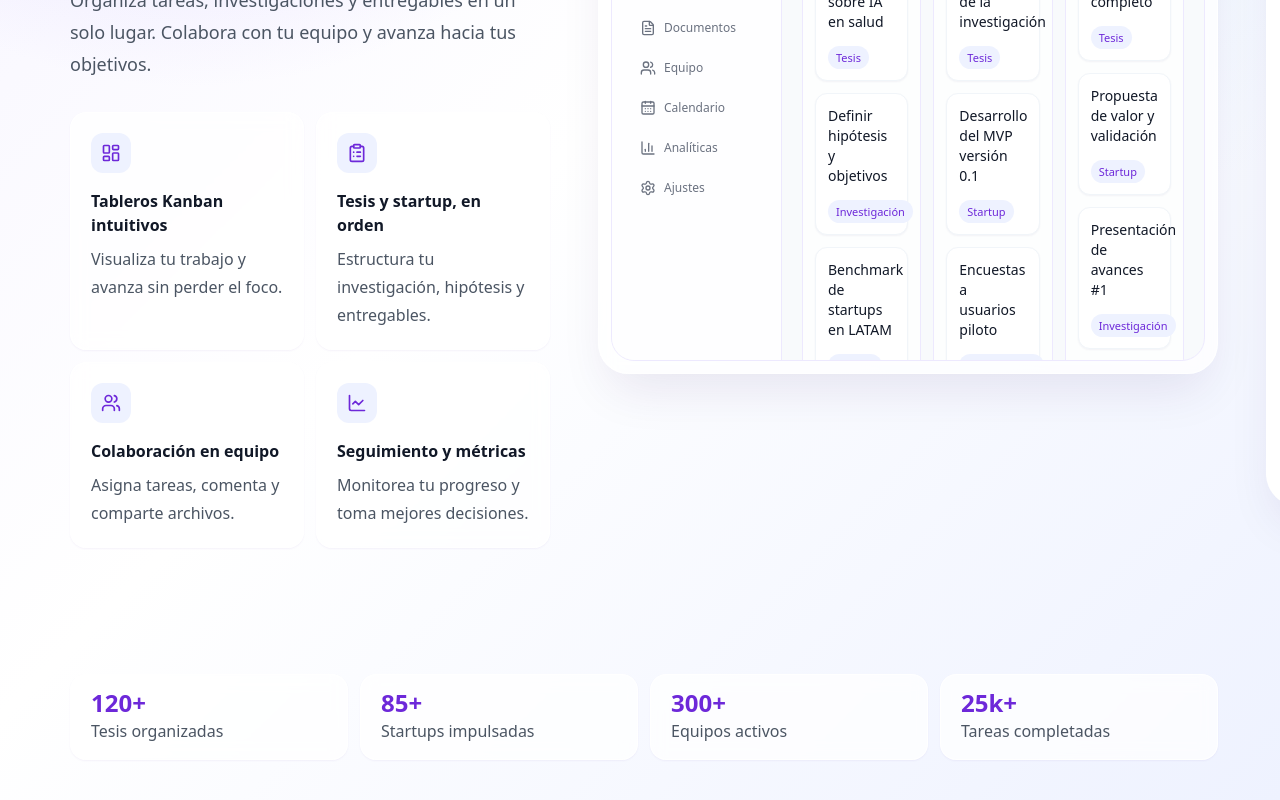
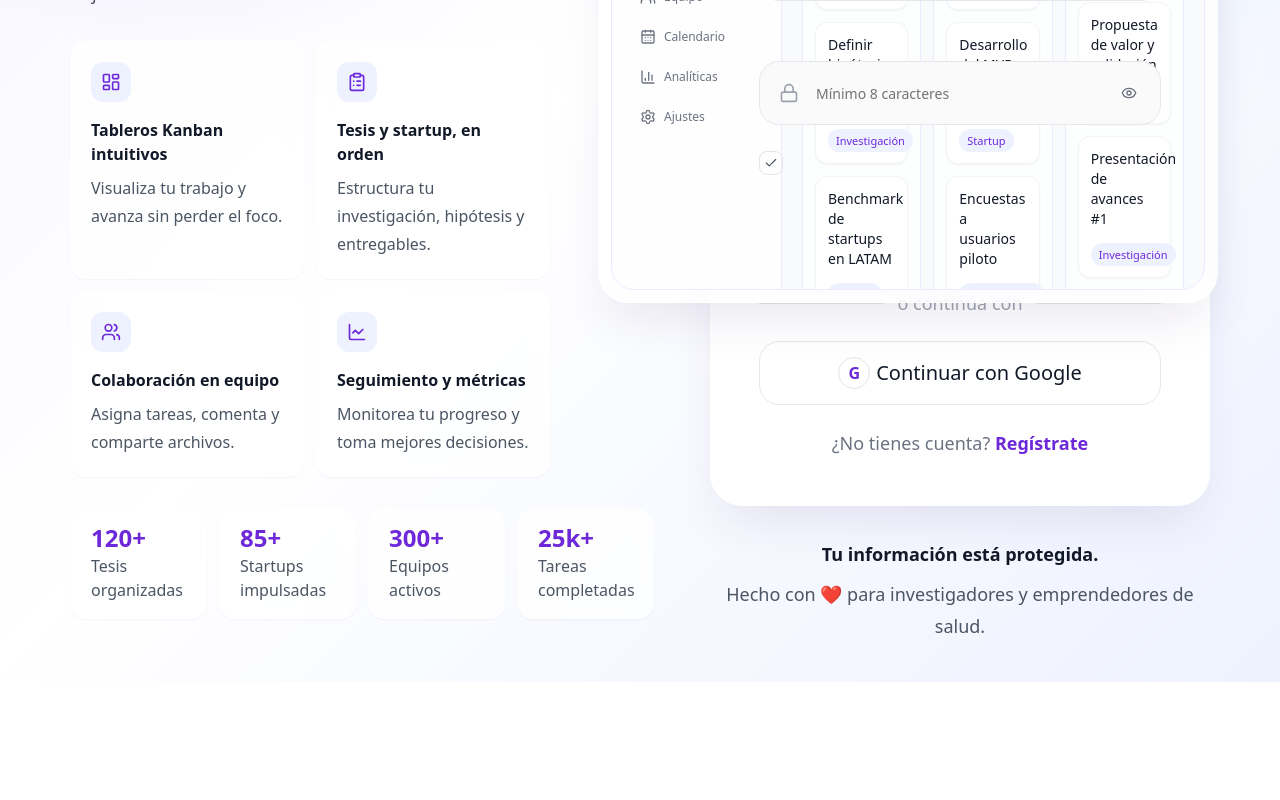
Before and after one commit to aleerosado/orquesta, a Next.js app: page /login in a window 1280 px wide. Shown: the part 540-1340 px from the top of the page. After the commit the page ends 1222 px from the top, so only its background shows below. Built offline with nearby package versions, Linux system fonts and the light colour scheme; no server answers.

Commit message:
rediseño del login

```diff
--- a/components/auth/AuthPage.tsx
+++ b/components/auth/AuthPage.tsx
@@ -53,12 +53,21 @@ export function AuthPage() {
         <div className="absolute inset-0 bg-[radial-gradient(circle_at_15%_9%,rgba(196,181,253,0.58)_0,transparent_31%),radial-gradient(circle_at_56%_22%,rgba(255,255,255,0.88)_0,transparent_32%),radial-gradient(circle_at_86%_14%,rgba(219,234,254,0.62)_0,transparent_34%),linear-gradient(135deg,#F5F3FF_0%,#FFFFFF_48%,#EEF2FF_100%)]" />
         <div className="absolute inset-x-0 top-0 h-40 bg-white/55 blur-3xl" />
 
-        <div className="relative mx-auto grid min-h-screen w-full max-w-[1880px] items-center gap-x-12 gap-y-8 px-5 py-10 sm:px-8 lg:px-14 xl:grid-cols-[480px_620px_500px] xl:grid-rows-[auto_auto] xl:px-[70px] 2xl:gap-x-16">
-          <HeroCopy />
-          <div className="hidden min-w-0 lg:block xl:self-center">
-            <KanbanPreview />
+        <div className="relative mx-auto grid min-h-screen w-full max-w-[1880px] items-center gap-x-14 gap-y-10 px-5 py-10 sm:px-8 lg:px-14 xl:grid-cols-[minmax(0,1120px)_500px] xl:px-[70px] 2xl:gap-x-20">
+          <div className="min-w-0">
+            <div className="grid items-center gap-x-12 gap-y-8 xl:grid-cols-[480px_620px]">
+              <HeroCopy />
+              <div className="hidden min-w-0 lg:block">
+                <KanbanPreview />
+              </div>
+            </div>
+            <div className="mt-8 grid gap-3 sm:grid-cols-2 xl:grid-cols-4">
+              {stats.map((stat) => (
+                <StatCard key={stat} label={stat} />
+              ))}
+            </div>
           </div>
-          <section className="flex justify-center xl:self-center">
+          <section className="flex justify-center">
             <div className="w-full max-w-[500px]">
               <LoginForm />
               <div className="mt-8 text-center text-lg leading-8 text-[#4B5563]">
@@ -67,11 +76,6 @@ export function AuthPage() {
               </div>
             </div>
           </section>
-          <div className="grid gap-3 sm:grid-cols-2 xl:col-span-2 xl:grid-cols-4">
-            {stats.map((stat) => (
-              <StatCard key={stat} label={stat} />
-            ))}
-          </div>
         </div>
       </div>
     </main>
```
